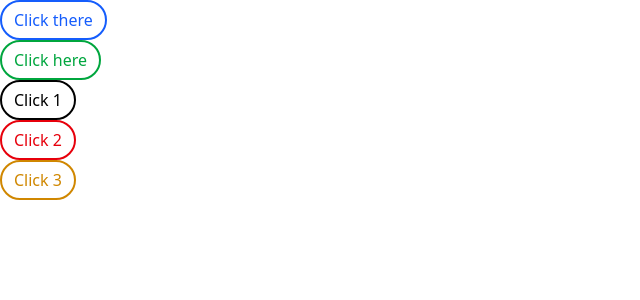
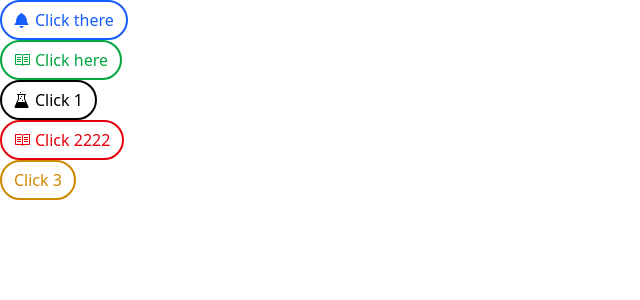
Before and after one commit to TruongKy4920/React, a React (Vite) app in the folder comps/: page / in a window 1280 px wide. Shown: the top 300 px of the page, without its empty margins (0-640 px from the left). Built offline with nearby package versions, Linux system fonts and the light colour scheme.

Commit message:
adding icons

```diff
--- a/comps/package.json
+++ b/comps/package.json
@@ -14,6 +14,7 @@
     "classnames": "^2.5.1",
     "react": "^19.1.1",
     "react-dom": "^19.1.1",
+    "react-icons": "^4.6.0",
     "tailwind-merge": "^3.3.1",
     "tailwindcss": "^4.1.14"
   },
--- a/comps/src/App.jsx
+++ b/comps/src/App.jsx
@@ -1,10 +1,17 @@
 import Button from "./Button";
+import {GoBell,GoBook,GoBeaker} from 'react-icons/go';
 function App(){
     return <div>
-        <div><Button primary outline rounded>Click there</Button></div>
-        <div><Button success outline rounded>Click here</Button></div>
-        <div><Button secondary outline rounded>Click 1</Button></div>
-        <div><Button danger outline rounded>Click 2</Button></div>
+        <div><Button primary outline rounded>
+                 <GoBell></GoBell> Click there
+            </Button>
+        </div>
+        <div><Button success outline rounded>
+             <GoBook></GoBook> Click here
+            </Button>
+        </div>
+        <div><Button secondary outline rounded> <GoBeaker></GoBeaker> Click 1</Button></div>
+        <div><Button danger outline rounded> <GoBook></GoBook> Click 2222</Button></div>
         <div><Button warning outline rounded>Click 3</Button></div>
     </div>;
 }
--- a/comps/src/Button.jsx
+++ b/comps/src/Button.jsx
@@ -1,5 +1,6 @@
 import className from 'classnames';
 import { twMerge } from 'tailwind-merge';
+
 function Button({children,
     primary,
     secondary,
@@ -19,7 +20,7 @@ function Button({children,
     }); //có thể viết là className('px-3',' py-1.5',v.v..)
     //ở đây ta muốn thống nhất 1 form kích thước của các nút-> nút nào cũng px-3 và py1.5-> cái thứ đổi duy nhất là màu
     //tao classes 2 là vì text white sẽ ghì đè mọi màu text khác-> sử dụng thư viện merge tailwind để không bị nữa
-     const classes2= twMerge(className('px-3 py-1.5 border',{
+     const classes2= twMerge(className('flex items-center px-3 py-1.5 border',{
         "border-2 border-blue-600 bg-blue-700 text-white": primary,
         "border-2 border-black bg-black text-white":secondary,
         "border-2 border-green-600 bg-green-600 text-white ":success,
--- a/comps/src/index.css
+++ b/comps/src/index.css
@@ -1 +1,5 @@
 @import "tailwindcss";
+
+button > svg {
+    margin-right: 5px;
+}
```
Also changed, not shown: 1 other file (tests, documents, lock files or other folders).
